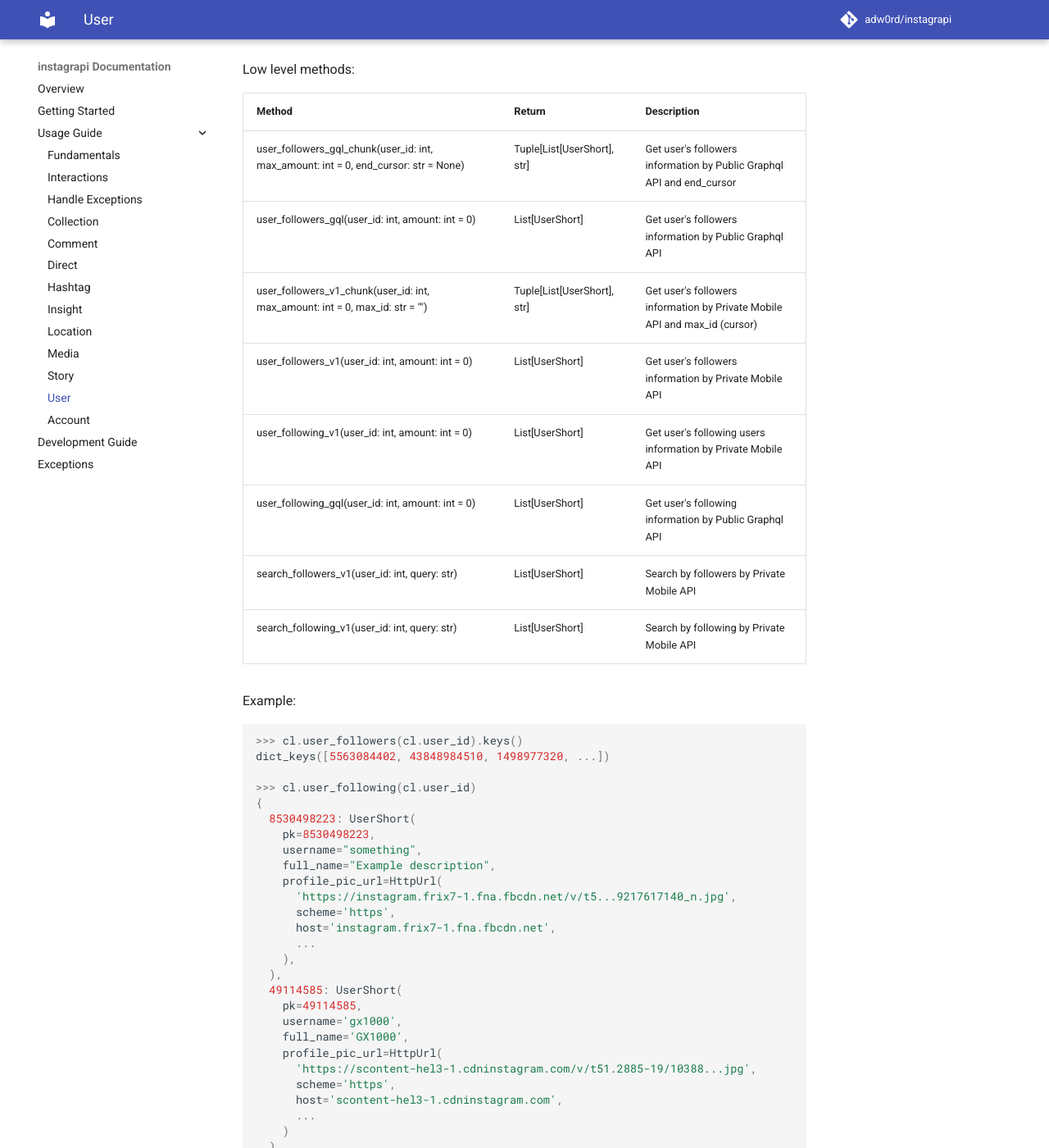
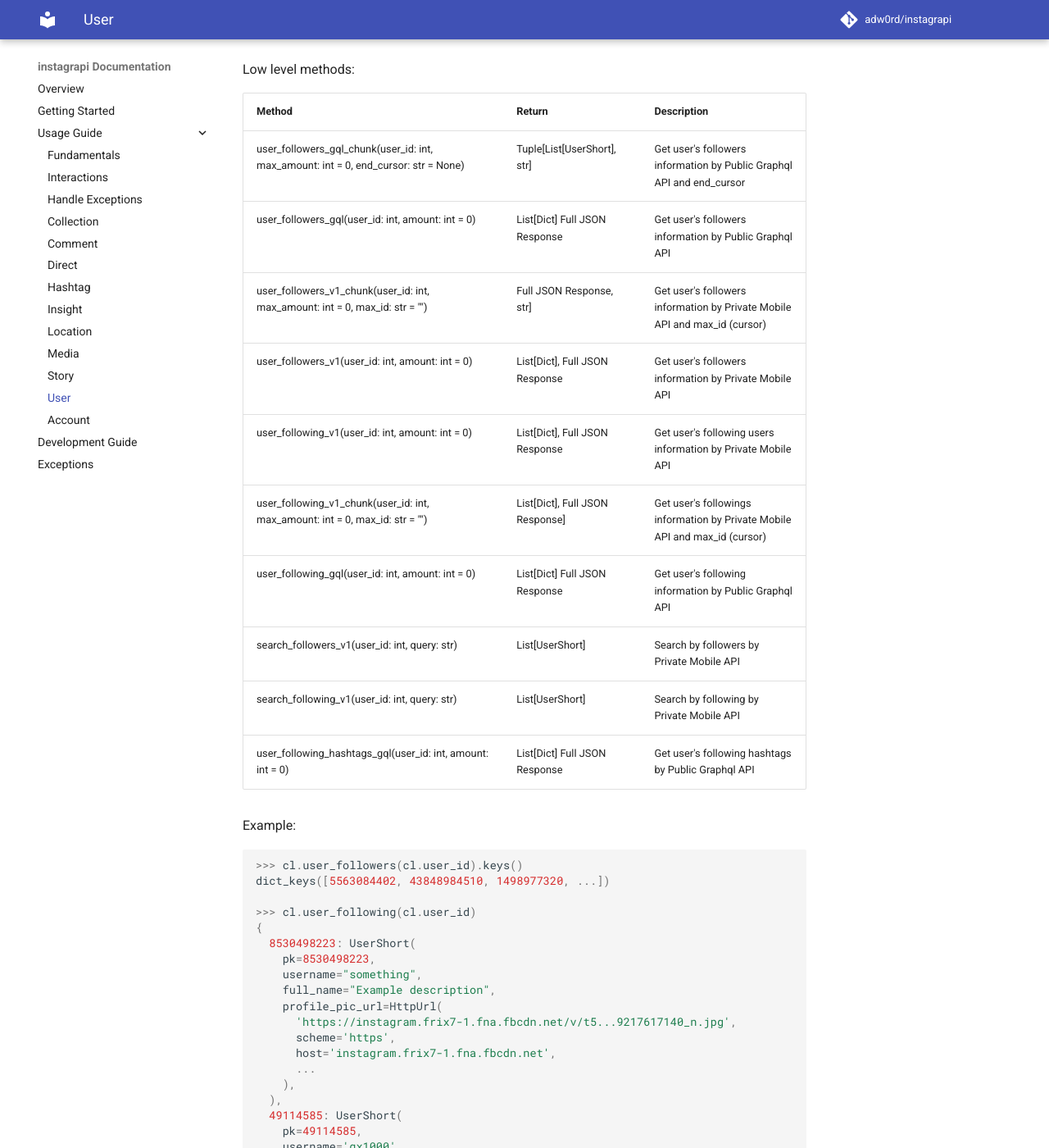
Before and after one commit to subzeroid/instagrapi, an MkDocs documentation site: the page built from docs/usage-guide/user.md, in a window 1280 px wide and 1400 px high, scrolled down 992 px. Shown: the whole window at 82% size. Built offline with MkDocs 1.6.1 and Material for MkDocs 9.7.7, drawn with Linux system fonts in a browser that asks for light colours; comment, search, counter and statistics services are not loaded; the version menu is left out.

Commit message:
adding new methods in usage guide

```diff
--- a/docs/usage-guide/user.md
+++ b/docs/usage-guide/user.md
@@ -27,13 +27,15 @@ Low level methods:
 | Method                                            | Return          | Description
 | ------------------------------------------------- | --------------- | ---------------------------------------------------------
 | user_followers_gql_chunk(user_id: int, max_amount: int = 0, end_cursor: str = None) | Tuple[List[UserShort], str] | Get user's followers information by Public Graphql API and end_cursor
-| user_followers_gql(user_id: int, amount: int = 0) | List[UserShort] | Get user's followers information by Public Graphql API
-| user_followers_v1_chunk(user_id: int, max_amount: int = 0, max_id: str = "") | Tuple[List[UserShort], str] | Get user's followers information by Private Mobile API and max_id (cursor)
-| user_followers_v1(user_id: int, amount: int = 0)  | List[UserShort] | Get user's followers information by Private Mobile API
-| user_following_v1(user_id: int, amount: int = 0)  | List[UserShort] | Get user's following users information by Private Mobile API
-| user_following_gql(user_id: int, amount: int = 0) | List[UserShort] | Get user's following information by Public Graphql API
+| user_followers_gql(user_id: int, amount: int = 0) | List[Dict] Full JSON Response| Get user's followers information by Public Graphql API
+| user_followers_v1_chunk(user_id: int, max_amount: int = 0, max_id: str = "") | Full JSON Response, str] | Get user's followers information by Private Mobile API and max_id (cursor)
+| user_followers_v1(user_id: int, amount: int = 0)  | List[Dict], Full JSON Response| Get user's followers information by Private Mobile API
+| user_following_v1(user_id: int, amount: int = 0)  | List[Dict], Full JSON Response| Get user's following users information by Private Mobile API
+| user_following_v1_chunk(user_id: int, max_amount: int = 0, max_id: str = "") | List[Dict], Full JSON Response] | Get user's followings information by Private Mobile API and max_id (cursor)
+| user_following_gql(user_id: int, amount: int = 0) | List[Dict] Full JSON Response| Get user's following information by Public Graphql API
 | search_followers_v1(user_id: int, query: str)     | List[UserShort] | Search by followers by Private Mobile API
 | search_following_v1(user_id: int, query: str)     | List[UserShort] | Search by following by Private Mobile API
+| user_following_hashtags_gql(user_id: int, amount: int = 0) | List[Dict] Full JSON Response | Get user's following hashtags by Public Graphql API
 
 Example:
 
```
Also changed, not shown: README.md (+1 -1 lines).
